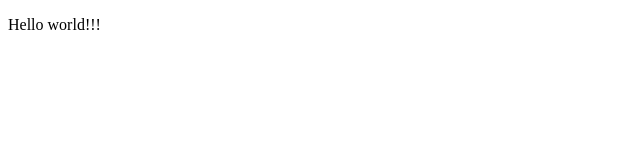
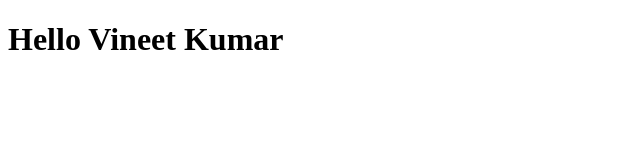
Before and after one commit to vineet454/My-task, a React app in the folder MyTask/: page / in a window 1280 px wide. Shown: the whole page, without its empty margins (0-640 px from the left). Built offline with nearby package versions, Linux system fonts and the light colour scheme.

Commit message:
Second Commit

```diff
--- a/MyTask/public/index.html
+++ b/MyTask/public/index.html
@@ -15,7 +15,7 @@
       work correctly both with client-side routing and a non-root public URL.
       Learn how to configure a non-root public URL by running `npm run build`.
     -->
-    <title>React Hello World</title>
+    <title>My Task</title>
   </head>
   <body>
     <noscript>
--- /dev/null
+++ b/MyTask/src/Components/Greet.js
@@ -0,0 +1,5 @@
+import React from 'react';
+
+const Greet = () => <h1>Hello Vineet Kumar</h1>
+
+export default Greet
--- /dev/null
+++ b/MyTask/src/Components/MainComponent.js
@@ -0,0 +1,13 @@
+import React, { Component } from 'react'
+import Greet from './Greet'
+
+class Welcome extends Component{
+render (){
+	return (
+		<div className = "Welcome">
+		<Greet />
+		</div>
+	);
+}
+}
+export default Welcome
--- a/MyTask/src/index.js
+++ b/MyTask/src/index.js
@@ -1,4 +1,5 @@
 import React from 'react';
 import ReactDOM from 'react-dom';
+import Welcome from './Components/MainComponent'
 
-ReactDOM.render(<p>Hello world!!!</p>, document.getElementById('root'));
+ReactDOM.render(<Welcome />, document.getElementById('root'));
```
Also changed, not shown: 1 other file.
